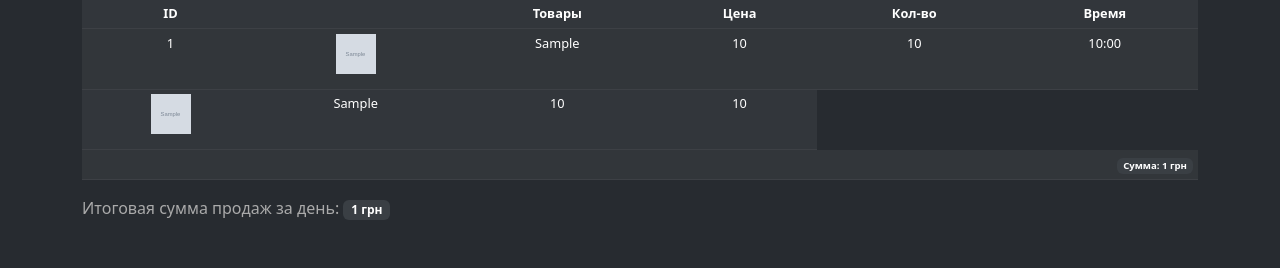
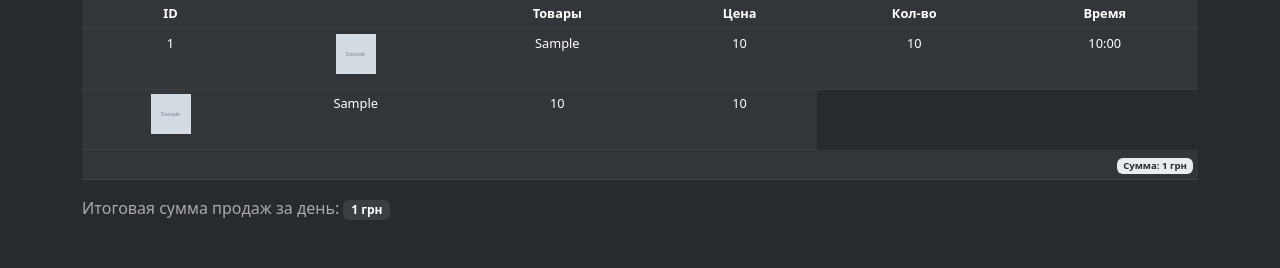
Before and after one commit to zharuk/django-deva7, a Django app: template deva7km/catalog/templates/seller_cabinet/sales/seller_sales.html in a window 1280 px wide. Shown: the part 556-824 px from the top of the page. Run offline with Django 4.2, Linux system fonts and the light colour scheme; tables that the repository leaves empty hold one stand-in row (Sample ...); the template is opened without the code that fills it: values named after a table or form of the project are taken from there, most other values are stand-ins (such as "Sample title", 1, 10 or a date in 2020); data that the repository does not hold is empty; some libraries are stand-ins or nearby versions.

Commit message:
правки кабинета продавца

```diff
--- a/deva7km/catalog/templates/seller_cabinet/sales/partials/daily_sales_table.html
+++ b/deva7km/catalog/templates/seller_cabinet/sales/partials/daily_sales_table.html
@@ -27,7 +27,7 @@
 
 <tr>
     <td colspan="6" class="total-sale-price text-right">
-        <span class="badge bg-primary">Сумма: {{ sale.total_price }} грн</span>
+        <span class="badge bg-light">Сумма: {{ sale.total_price }} грн</span>
     </td>
 </tr>
 {% endfor %}
```
